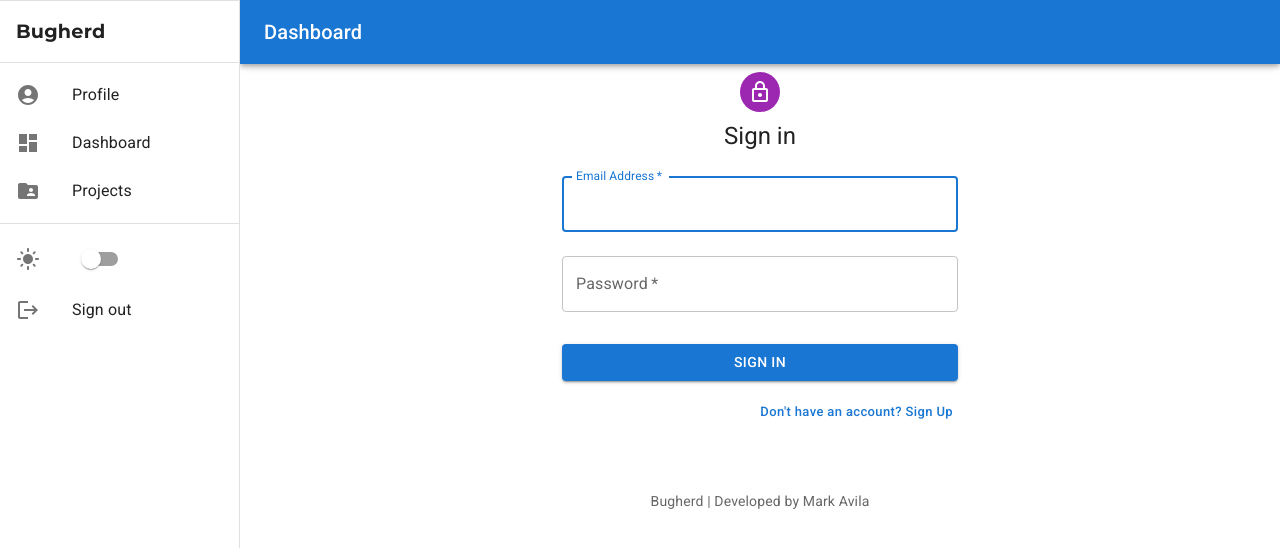
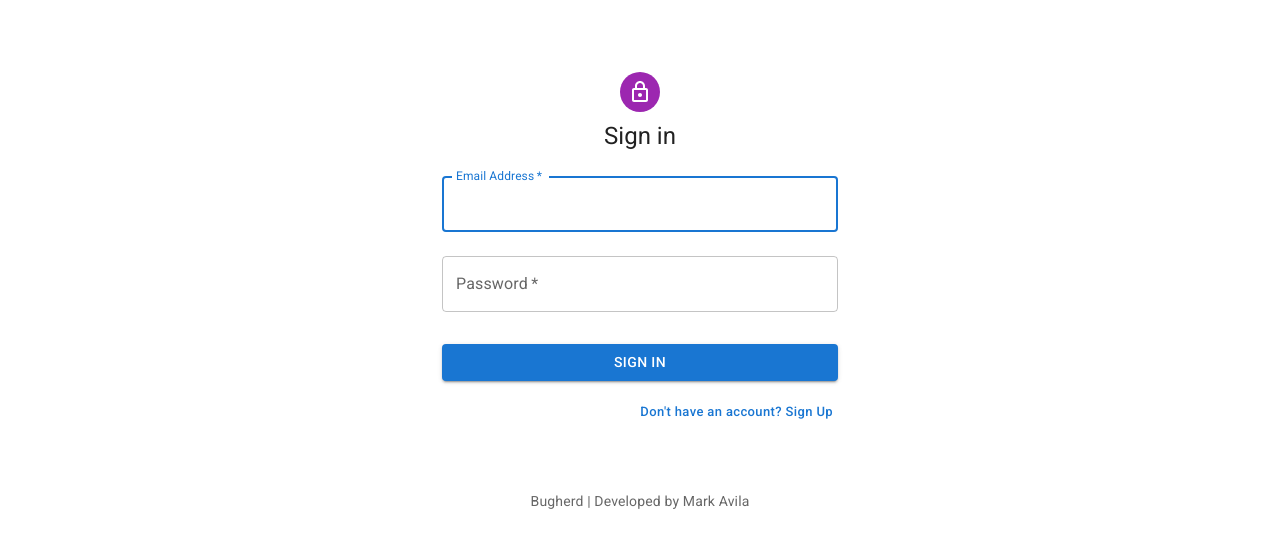
Before and after one commit to Mark-Avila/bugherd_frontend, a React (Vite) app: page / in a window 1280 px wide. Shown: the top 548 px of the page. Built offline with nearby package versions, Linux system fonts and the light colour scheme.

Commit message:
refactor: seperated drawer as a layout component in routes

```diff
--- a/src/App.tsx
+++ b/src/App.tsx
@@ -1,18 +1,9 @@
 import { Route, Routes } from "react-router-dom";
 import { Dashboard, Landing, Projects } from "./screens";
-import {
-  AppBar,
-  Box,
-  CssBaseline,
-  IconButton,
-  Toolbar,
-  Typography,
-  createTheme,
-} from "@mui/material";
+import { createTheme } from "@mui/material";
 import { useState, useMemo, createContext } from "react";
 import { ThemeProvider } from "@emotion/react";
-import { Menu } from "@mui/icons-material";
-import { PageDrawer } from "./components";
+import DrawerLayout from "./screens/DrawerLayout";
 
 interface IColorModeContext {
   mode: "light" | "dark";
@@ -24,10 +15,7 @@ export const ColorModeContext = createContext<IColorModeContext>({
   toggle: { toggleColorMode: () => {} },
 });
 
-const DRAWER_WIDTH = 240;
-
 function App() {
-  const [mobileOpen, setMobileOpen] = useState(false);
   const [mode, setMode] = useState<"light" | "dark">("light");
   const colorMode = useMemo(
     () => ({
@@ -48,8 +36,6 @@ function App() {
     [mode]
   );
 
-  const handleDrawerToggle = () => setMobileOpen((prev) => !prev);
-
   const ColorMode: IColorModeContext = {
     mode: mode,
     toggle: colorMode,
@@ -58,47 +44,25 @@ function App() {
   return (
     <ColorModeContext.Provider value={ColorMode}>
       <ThemeProvider theme={theme}>
-        <Box sx={{ display: "flex", width: "100%" }}>
-          <CssBaseline />
-          <AppBar
-            position="fixed"
-            sx={{
-              width: { lg: `calc(100% - ${DRAWER_WIDTH}px)` },
-              ml: { lg: `${DRAWER_WIDTH}px` },
-            }}
-          >
-            <Toolbar>
-              <IconButton
-                color="inherit"
-                aria-label="open drawer"
-                edge="start"
-                onClick={handleDrawerToggle}
-                sx={{ mr: 2, display: { lg: "none" } }}
-              >
-                <Menu />
-              </IconButton>
-              <Typography variant="h6" noWrap component="div">
-                Dashboard
-              </Typography>
-            </Toolbar>
-          </AppBar>
-          <Box
-            component="nav"
-            sx={{ width: { lg: DRAWER_WIDTH }, flexShrink: { sm: 0 } }}
-            aria-label="navigation-bar"
-          >
-            <PageDrawer
-              onClose={handleDrawerToggle}
-              open={mobileOpen}
-              width={DRAWER_WIDTH}
-            />
-          </Box>
-          <Routes>
-            <Route path="/" element={<Landing />} />
-            <Route path="/dashboard" element={<Dashboard />} />
-            <Route path="/projects" element={<Projects />} />
-          </Routes>
-        </Box>
+        <Routes>
+          <Route path="/" element={<Landing />} />
+          <Route
+            path="/dashboard"
+            element={
+              <DrawerLayout>
+                <Dashboard />
+              </DrawerLayout>
+            }
+          />
+          <Route
+            path="/projects"
+            element={
+              <DrawerLayout>
+                <Projects />
+              </DrawerLayout>
+            }
+          />
+        </Routes>
       </ThemeProvider>
     </ColorModeContext.Provider>
   );
--- /dev/null
+++ b/src/screens/DrawerLayout.tsx
@@ -0,0 +1,64 @@
+import { Menu } from "@mui/icons-material";
+import {
+  Box,
+  CssBaseline,
+  AppBar,
+  Toolbar,
+  IconButton,
+  Typography,
+} from "@mui/material";
+import { PageDrawer } from "../components";
+import { ReactNode, useState } from "react";
+
+const DRAWER_WIDTH = 240;
+
+interface Props {
+  children: ReactNode;
+}
+
+function DrawerLayout({ children }: Props) {
+  const handleDrawerToggle = () => setMobileOpen((prev) => !prev);
+  const [mobileOpen, setMobileOpen] = useState(false);
+
+  return (
+    <Box sx={{ display: "flex", width: "100%" }}>
+      <CssBaseline />
+      <AppBar
+        position="fixed"
+        sx={{
+          width: { lg: `calc(100% - ${DRAWER_WIDTH}px)` },
+          ml: { lg: `${DRAWER_WIDTH}px` },
+        }}
+      >
+        <Toolbar>
+          <IconButton
+            color="inherit"
+            aria-label="open drawer"
+            edge="start"
+            onClick={handleDrawerToggle}
+            sx={{ mr: 2, display: { lg: "none" } }}
+          >
+            <Menu />
+          </IconButton>
+          <Typography variant="h6" noWrap component="div">
+            Dashboard
+          </Typography>
+        </Toolbar>
+      </AppBar>
+      <Box
+        component="nav"
+        sx={{ width: { lg: DRAWER_WIDTH }, flexShrink: { sm: 0 } }}
+        aria-label="navigation-bar"
+      >
+        <PageDrawer
+          onClose={handleDrawerToggle}
+          open={mobileOpen}
+          width={DRAWER_WIDTH}
+        />
+      </Box>
+      {children}
+    </Box>
+  );
+}
+
+export default DrawerLayout;
```
